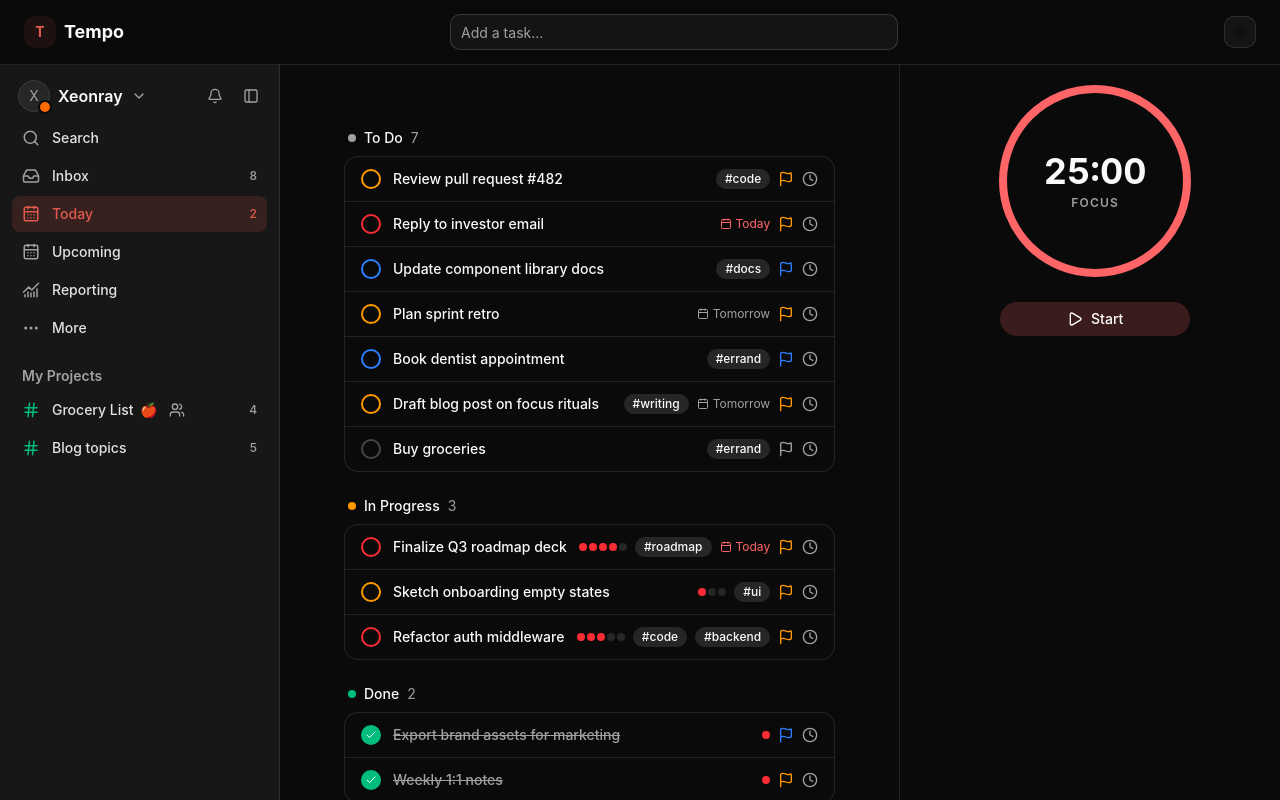
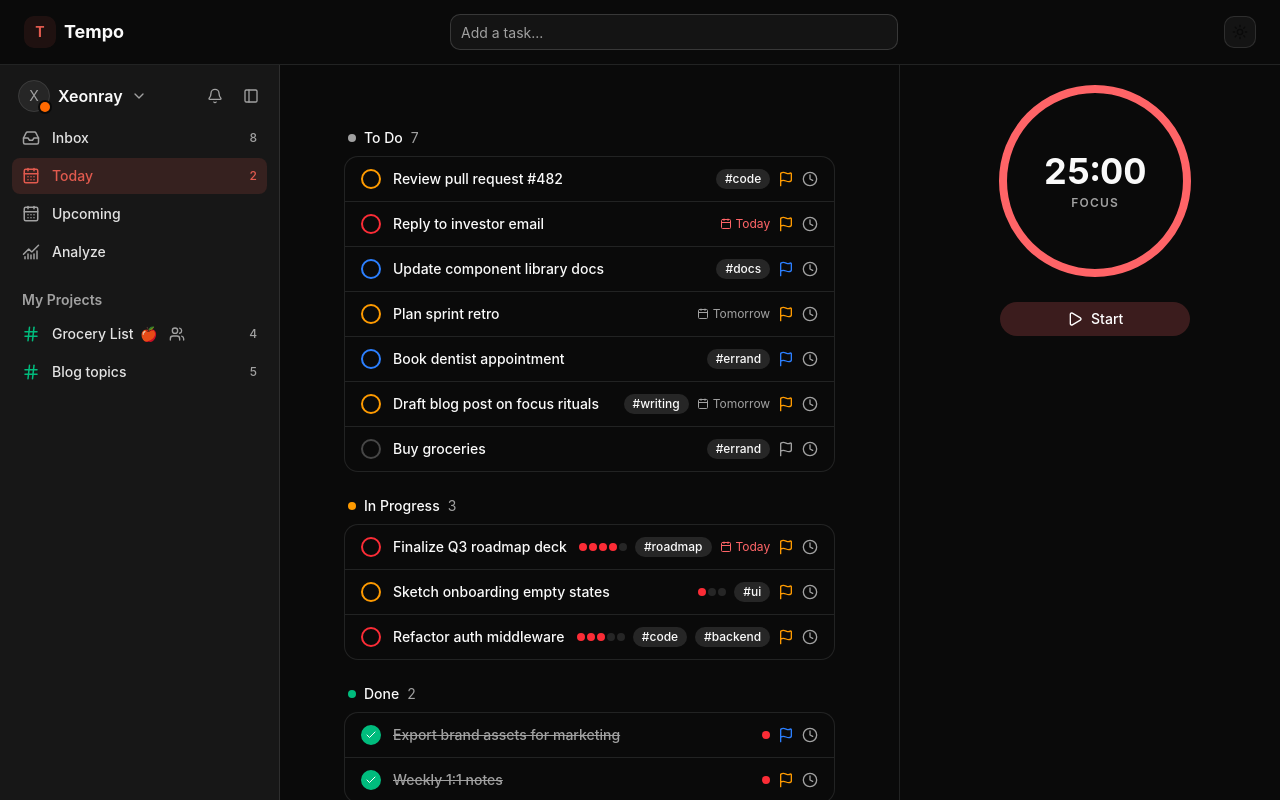
Before and after one commit to xeonray-origin/Kronos, a React app in the folder modules/client/: page /dashboard in a window 1280 px wide. Built offline with nearby package versions, Linux system fonts and the light colour scheme.

Commit message:
feat(sidebar): update menu items on the sidebar

```diff
--- a/modules/client/src/components/sidebar/sidebar.tsx
+++ b/modules/client/src/components/sidebar/sidebar.tsx
@@ -51,12 +51,10 @@ interface SidebarProps {
 }
 
 const defaultLinks: NavLink[] = [
-  { icon: Search, label: 'Search' },
   { icon: Inbox, label: 'Inbox', count: 8 },
   { icon: CalendarDays, label: 'Today', count: 2, active: true },
   { icon: CalendarDays, label: 'Upcoming' },
-  { icon: ChartNoAxesCombined, label: 'Reporting' },
-  { icon: Ellipsis, label: 'More' },
+  { icon: ChartNoAxesCombined, label: 'Analyze' },
 ];
 
 const defaultProjects: Project[] = [
```
Also changed, not shown: 1 other file (tests, documents, lock files or other folders).
